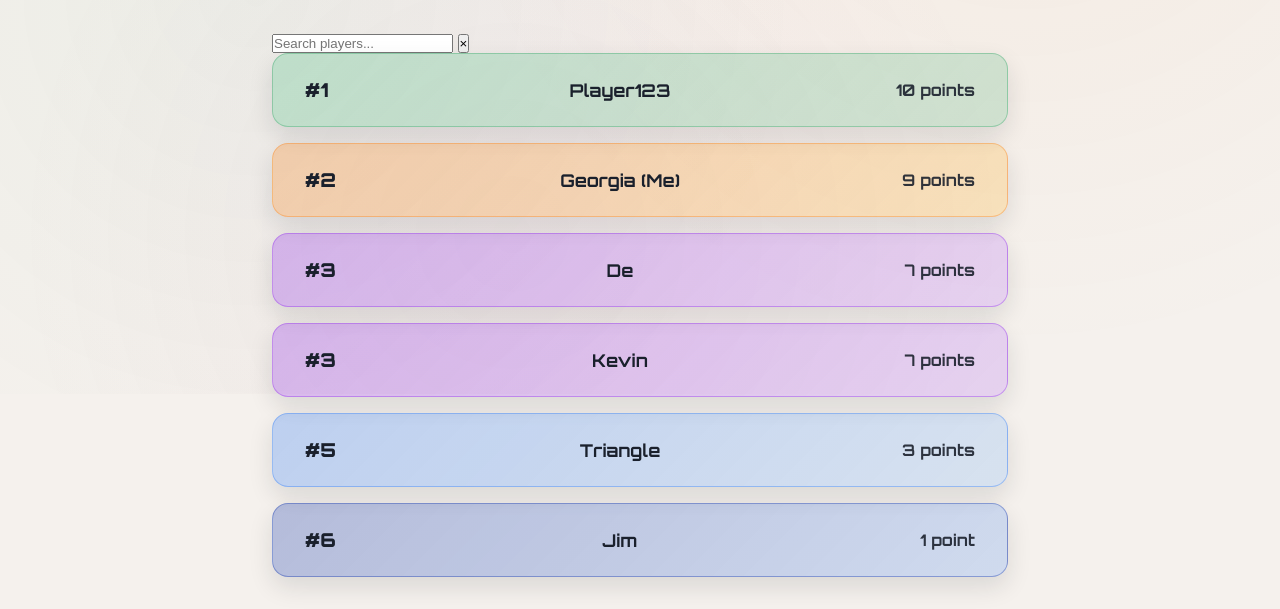
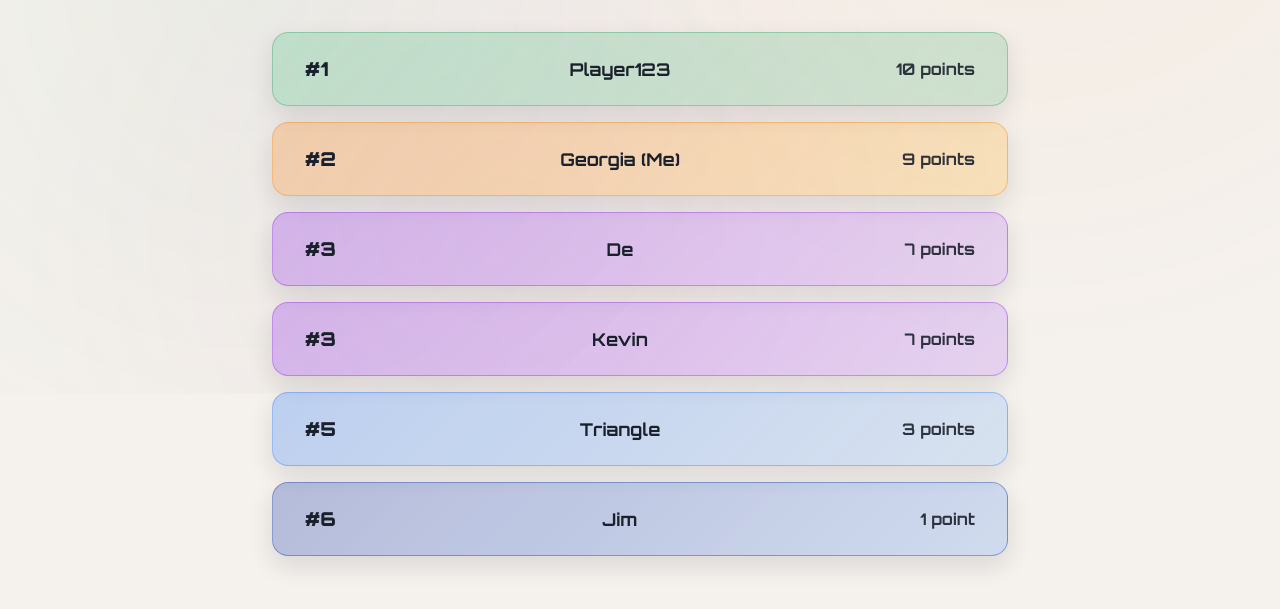
Before and after one commit to vsong1/cs370-social-leaderboard, a website: page leaderboard.html in a window 1280 px wide. Shown: the part 406-1015 px from the top of the page. After the commit the page ends 994 px from the top, so only its background shows below. Drawn offline with Linux system fonts and the light colour scheme.

Commit message:
Update leaderboard.html

```diff
--- a/leaderboard.html
+++ b/leaderboard.html
@@ -44,16 +44,6 @@
                     <button class="squad-chat-button" onclick="openSquadChat()">
                         <span>OPEN SQUAD</span>
                         <span>CHAT</span>
-                    </button>
-                </div>
-            </div>
-
-            <!-- Search Bar -->
-            <div class="search-container">
-                <div class="search-bar">
-                    <input type="text" id="player-search" placeholder="Search players..." class="search-input">
-                    <button class="search-button" onclick="clearSearch()">
-                        <span class="search-icon">×</span>
                     </button>
                 </div>
             </div>
```
